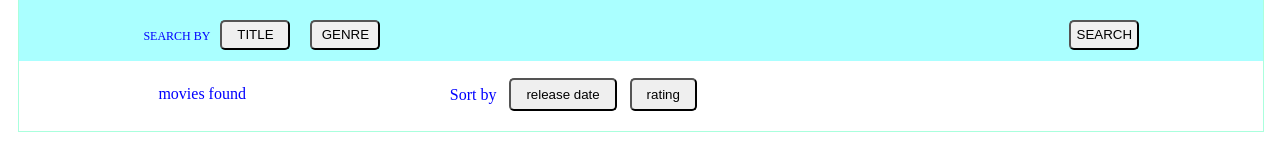
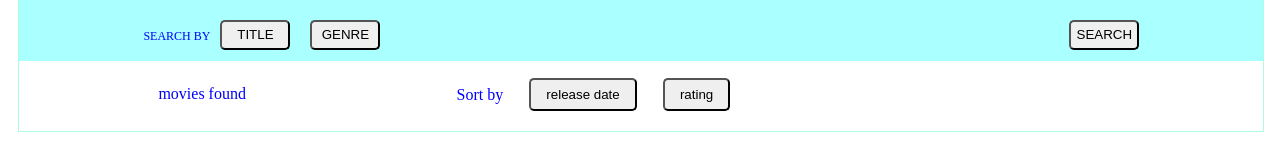
Before and after one commit to nikol0020/React_Kurs_spring, a React app in the folder HW2_Webpack/: page / in a window 1280 px wide. Shown: the part 235-401 px from the top of the page. Built offline with nearby package versions, Linux system fonts and the light colour scheme.

Commit message:
HW3_Layout: added counter in search

```diff
--- a/HW2_Webpack/src/components/search/Search.js
+++ b/HW2_Webpack/src/components/search/Search.js
@@ -12,37 +12,23 @@ export default class Search extends Component {
 
     filterList(e) {
 
-        const event = e.target.value.toLowerCase();
+        const key = e.target.value.toLowerCase();
+        const val = document.getElementById('inputSearch').value;
+        const filteredList = this.props.data.data.filter((item) => {
 
-        console.log('e----------', event);
+            return ( key === 'title') ? (item.title.toLowerCase().search(val.toLowerCase()) !== -1 ) :
+                                        (item.genres.some((elem) => elem.toLowerCase().search(val.toLowerCase()) !== -1));
+        });
 
-        const val = document.getElementById('inputSearch').value;
-        console.log('value----------', val);
-        const filteredList = this.props.data.data.filter((item, event) => {
-          /*  if( event == 'title') {*/
-                return item.title.toLowerCase().search(val.toLowerCase()) !== -1;
-      /*      } else if( event == 'genre'){*/
-            /*    console.log('e--genre--------', event);
-                return item.genres.forEach((elem) => elem.toLowerCase().search(val.toLowerCase())) !== -1;*/
-           /* }*/
-        });
         this.setState({data: filteredList, count: filteredList.length});
     };
-
-    // searchGenre(e){
-    //     const filteredList = this.props.data.data.filter((item) => {
-    //         return item.genre.forEach((elem,index) => elem.toLowerCase().search(e.target.value.toLowerCase())) !== -1;
-    //     });
-    //     this.setState({data: filteredList, count: filteredList.length});
-    // }
-
 
     render() {
         return (
             <div className="search__box">
                 <span className="search__text">FIND YOUR MOVIE</span>
                 <br/>
-                 <input className="search__input" type="text" placeholder="SEARCH" id="inputSearch" />
+                <input className="search__input" type="text" placeholder="SEARCH" id="inputSearch"/>
                 <hr/>
                 <div className="search__buttons">
                     <div className="search__buttons-wraper">
--- a/HW2_Webpack/src/components/sort/Sort.scss
+++ b/HW2_Webpack/src/components/sort/Sort.scss
@@ -2,10 +2,10 @@
   display: flex;
   align-items: center;
   justify-content: space-around;
-  width: 260px;
+  width: 300px;
   height: 50px;
-  margin-right: 95px;
   margin-top: 20px;
+  margin-left: 50px;
 
   &__text, &__buttons {
     z-index: 1;
```
Also changed, not shown: HW2_Webpack/package.json (+5 -5 lines), 1 other file (tests, documents, lock files or other folders). Lines whose indentation alone changed are shown as unchanged.
